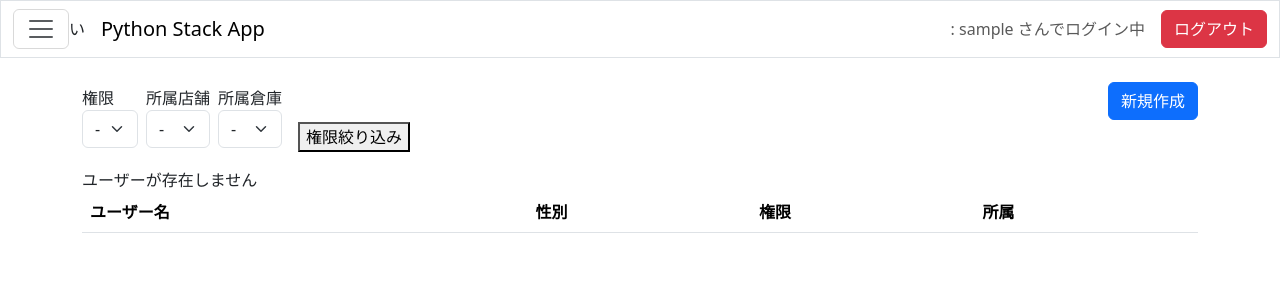
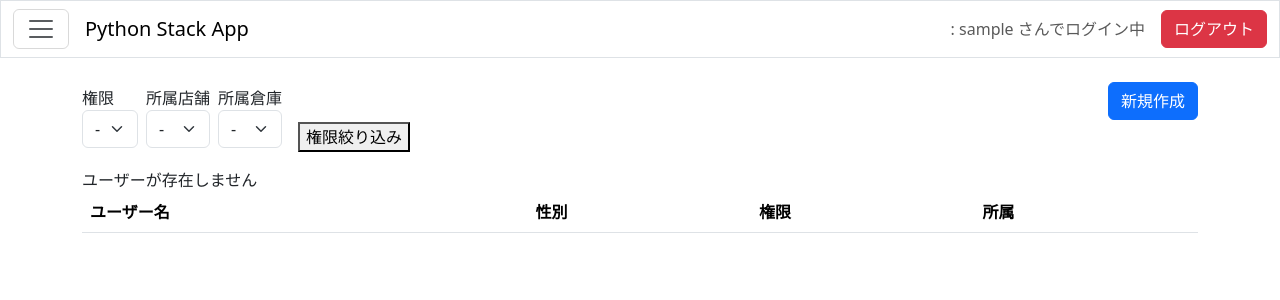
Before and after one commit to yutaArakawa/OplanTeamDevelopRoadMap, a Django app: page /accounts/user_list/ in a window 1280 px wide. Shown: the top 300 px of the page. Run offline with Django 5.2, Linux system fonts and the light colour scheme; the visitor is signed in with stand-in values (Sample User, id 1); data that the repository does not hold is empty.

Commit message:
テスト

```diff
--- a/common/templates/components/sidebar.html
+++ b/common/templates/components/sidebar.html
@@ -33,4 +33,3 @@
         </div>
     </div>
 </div>
-い
```
